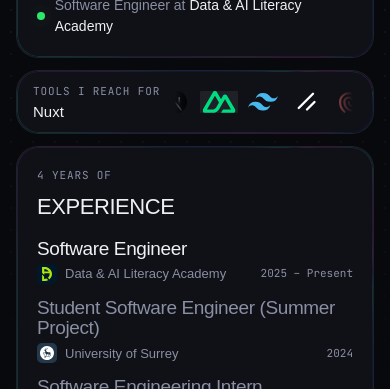
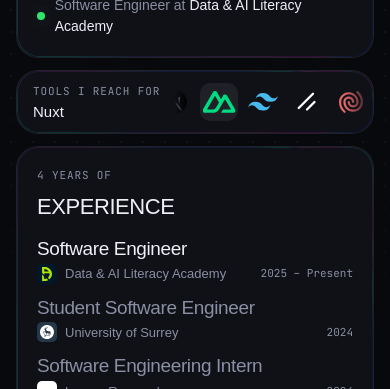
Before and after one commit to g30r93g/g30r93g.dev, a Next.js app: page / in a window 390 px wide. Shown: the part 375-764 px from the top of the page. Built offline with nearby package versions, Linux system fonts and the light colour scheme; no server answers; a web font is replaced by a local one.

Commit message:
fix[home]: shorten summer role, unclip mobile tool strip, drop theme from footer

```diff
--- a/app/(root)/home.css
+++ b/app/(root)/home.css
@@ -741,7 +741,7 @@
   [data-theme] .social a { padding: 8px 14px; }
 
   /* tools strip */
-  [data-theme] .c-tools { height: 64px; padding-left: 16px; gap: 12px; }
+  [data-theme] .c-tools { height: 64px; padding: 0 0 0 16px; gap: 12px; }  /* no vertical padding: the logos need the full height */
 
   /* experience: role on its own line, company and years underneath */
   [data-theme] .c-exp h2 { margin-bottom: 16px; }
--- a/app/(root)/page.tsx
+++ b/app/(root)/page.tsx
@@ -5,7 +5,7 @@ import GithubCard from "@/components/home/github-card";
 import NavPill from "@/components/home/nav-pill";
 import SocialPill from "@/components/home/social-pill";
 import Spotlight from "@/components/home/spotlight";
-import { ThemeName, WearTheme } from "@/components/home/theme-controls";
+import { WearTheme } from "@/components/home/theme-controls";
 import { Bento, HomeProvider } from "@/components/home/theme-provider";
 import { THEME_BOOT_SCRIPT, THEME_IDS, THEMES } from "@/components/home/themes";
 import ToolStrip from "@/components/home/tool-strip";
@@ -246,7 +246,7 @@ export default function Home() {
 
       <footer className={"home-foot"}>
         <span className={"label"}>
-          © {BUILT.getFullYear()} {NAME} · <ThemeName />
+          © {BUILT.getFullYear()} {NAME}
         </span>
         <span className={"label kbd-hint"}>
           Themes <span className={"kbd"}>1</span>–<span className={"kbd"}>{THEME_IDS.length}</span>
--- a/components/home/theme-controls.tsx
+++ b/components/home/theme-controls.tsx
@@ -1,7 +1,7 @@
 "use client";
 
 import { useHome } from "@/components/home/theme-provider";
-import { THEMES, type ThemeId } from "@/components/home/themes";
+import type { ThemeId } from "@/components/home/themes";
 
 /** "Wear theme" on a project card. */
 export function WearTheme({ theme }: { theme: ThemeId }) {
@@ -13,9 +13,3 @@ export function WearTheme({ theme }: { theme: ThemeId }) {
     </button>
   );
 }
-
-/** The theme's name, for the footer. */
-export function ThemeName() {
-  const { theme } = useHome();
-  return <>{theme === "g30r93g" ? "g30r93g" : `${THEMES[theme].name} theme`}</>;
-}
--- a/content/experience/university-of-surrey.mdx
+++ b/content/experience/university-of-surrey.mdx
@@ -1,6 +1,6 @@
 ---
 companyName: "University of Surrey"
-role: "Student Software Engineer (Summer Project)"
+role: "Student Software Engineer"
 logo: "/logos/surrey.svg"
 logoBackground: "#25384a"
 startYear: 2024
```
